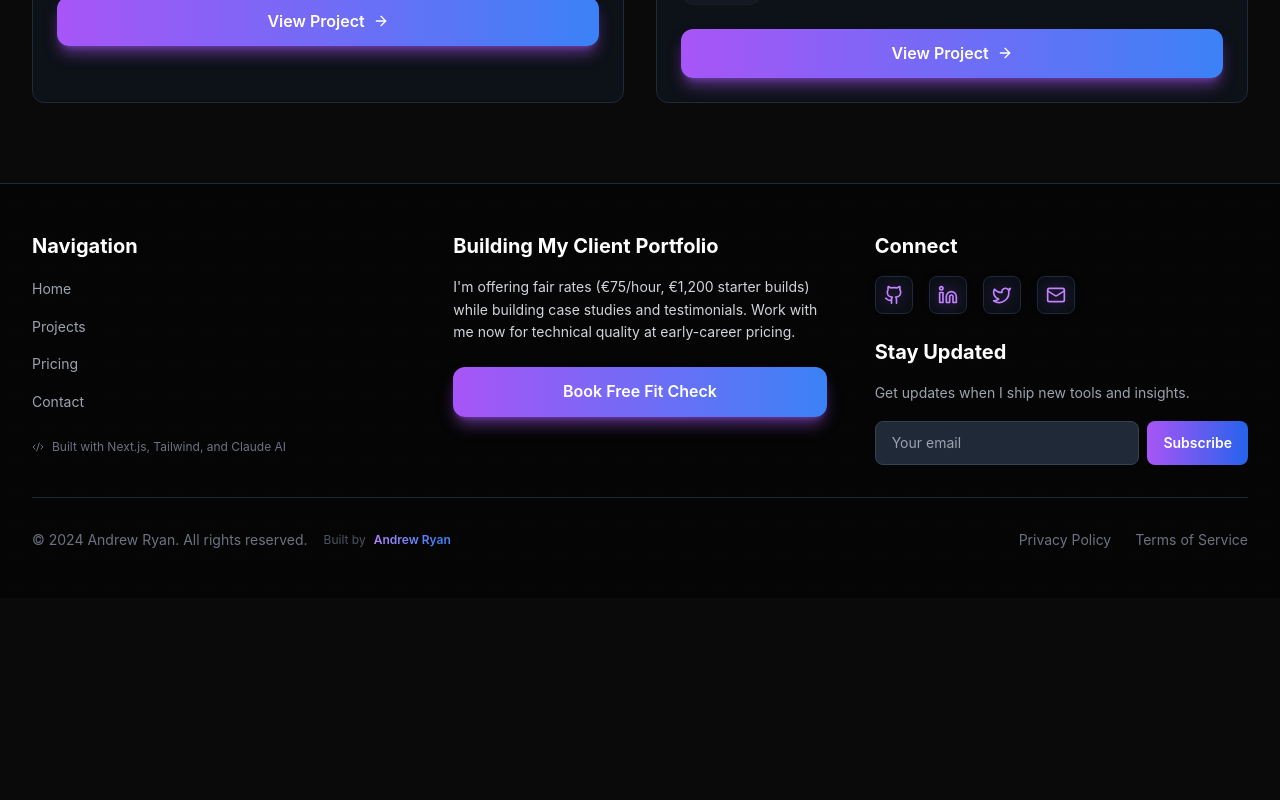
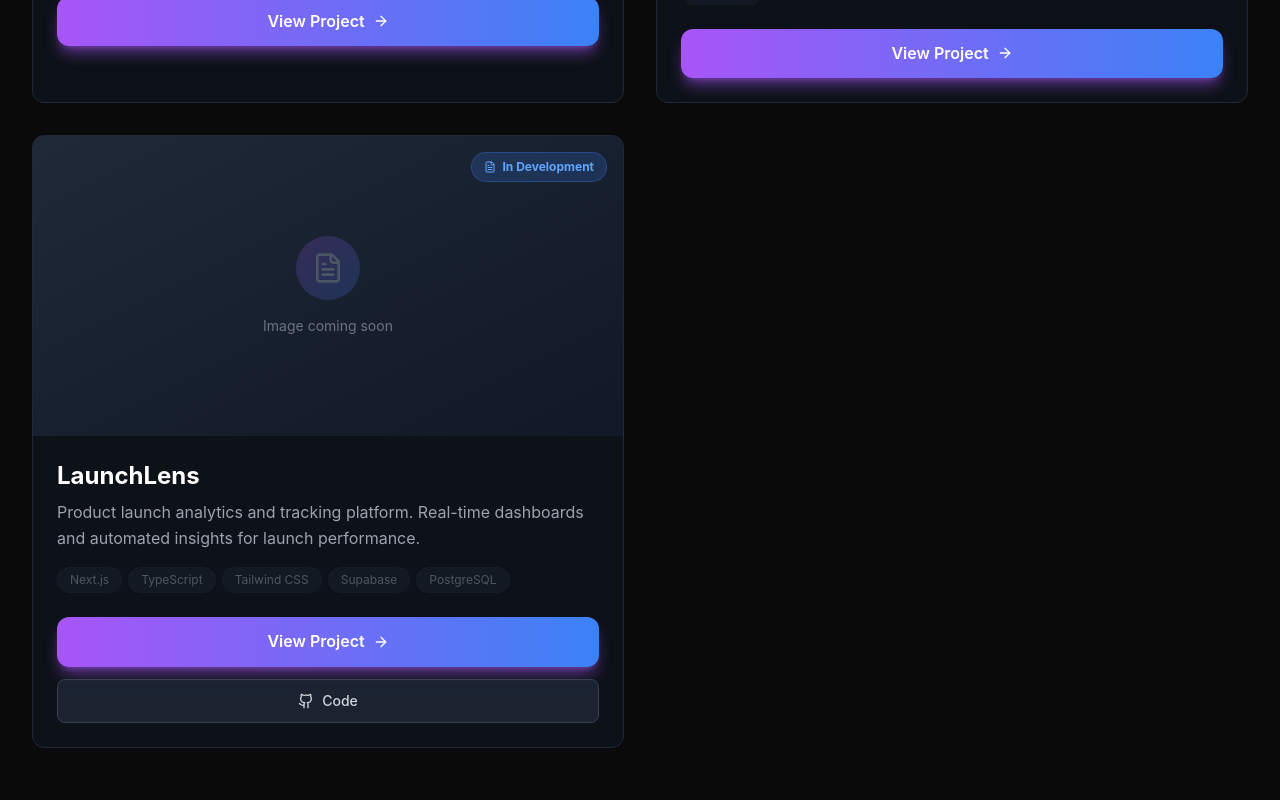
Before and after one commit to ar10000/portfolio_site, a Next.js app: page /projects in a window 1280 px wide. Shown: the part 1380-2180 px from the top of the page. Before the commit the page ends 1978 px from the top, so only its background shows below. Built offline with nearby package versions, Linux system fonts and the light colour scheme; no server answers.

Commit message:
Add LaunchLens project and Vercel Speed Insights integration

```diff
--- a/app/layout.tsx
+++ b/app/layout.tsx
@@ -1,5 +1,6 @@
 import type { Metadata } from "next";
 import Script from "next/script";
+import { SpeedInsights } from "@vercel/speed-insights/next";
 import "./globals.css";
 import Navigation from "@/components/Navigation";
 import Footer from "@/components/Footer";
@@ -112,6 +113,7 @@ export default function RootLayout({
         <Footer />
         {/* Floating Chat Assistant - Available on all pages */}
         <ChatAssistant variant="floating" />
+        <SpeedInsights />
       </body>
     </html>
   );
--- a/app/projects/[slug]/page.tsx
+++ b/app/projects/[slug]/page.tsx
@@ -458,6 +458,79 @@ export async function POST(request: Request) {
   return Response.json({ response: message.content });
 }`,
     codeLanguage: "typescript",
+  },
+  launchlens: {
+    title: "LaunchLens",
+    description: "Product launch analytics and tracking platform. Real-time dashboards and automated insights for launch performance.",
+    status: "In Development",
+    statusColor: "blue",
+    tech: ["Next.js", "TypeScript", "Tailwind CSS", "Supabase", "PostgreSQL"],
+    github: "https://github.com/ar10000/LaunchLens",
+    demo: null,
+    heroSummary: "Product launch analytics platform providing real-time dashboards and automated insights. Tracks launch performance metrics and provides actionable data for product teams.",
+    roleDuration: "Role: Full-stack Developer\nTimeline: In progress\nTools: Next.js, TypeScript, Tailwind CSS, Supabase, PostgreSQL",
+    problem:
+      "• Product teams lack visibility into launch performance metrics\n• Manual tracking of launch data is time-consuming and error-prone\n• No centralized platform for tracking launch analytics across multiple products\n• Difficult to compare launch performance across different products or time periods",
+    solution:
+      "LaunchLens provides a comprehensive analytics platform for tracking product launches. The system aggregates launch data from multiple sources, provides real-time dashboards, and generates automated insights. Teams can track key metrics, compare performance across launches, and identify trends to improve future launches.",
+    features: [
+      {
+        icon: BarChart3,
+        title: "Real-time Launch Dashboards",
+        description: "Live dashboards showing launch performance metrics and KPIs",
+      },
+      {
+        icon: Zap,
+        title: "Automated Analytics",
+        description: "Automated insights and performance tracking without manual setup",
+      },
+      {
+        icon: Filter,
+        title: "Multi-Product Tracking",
+        description: "Track and compare launches across multiple products",
+      },
+      {
+        icon: Database,
+        title: "Data Aggregation",
+        description: "Centralized platform aggregating launch data from multiple sources",
+      },
+      {
+        icon: BarChart3,
+        title: "Performance Comparison",
+        description: "Compare launch performance across different products and time periods",
+      },
+      {
+        icon: Sparkles,
+        title: "Actionable Insights",
+        description: "Automated recommendations based on launch performance data",
+      },
+    ],
+    techStack: [
+      { name: "Next.js", category: "Framework", icon: Code2 },
+      { name: "TypeScript", category: "Language", icon: Code2 },
+      { name: "Tailwind CSS", category: "Styling", icon: Sparkles },
+      { name: "Supabase", category: "Backend", icon: Database },
+      { name: "PostgreSQL", category: "Database", icon: Database },
+    ],
+    architecture:
+      "Frontend: Next.js application with TypeScript and Tailwind CSS\nBackend: Supabase for authentication and data storage\nDatabase: PostgreSQL for storing launch metrics and analytics data\nInfrastructure: Serverless deployment with real-time data processing",
+    technicalImplementation: [
+      "Next.js App Router for optimized routing and data fetching",
+      "Supabase integration for authentication and real-time data",
+      "PostgreSQL database optimized for analytics queries",
+      "Real-time dashboard updates using Supabase subscriptions",
+      "Automated data aggregation from multiple sources",
+      "Performance comparison algorithms for cross-launch analysis"
+    ],
+    metrics: null,
+    screenshots: [
+      "[Insert screenshots here]",
+    ],
+    cta: "Want a system like this? Book a 10-minute Fit Call.",
+    lessonsLearned:
+      "LaunchLens demonstrates the importance of real-time data visualization for product teams. Building analytics platforms requires careful consideration of data aggregation, query optimization, and user experience. The project shows how modern web technologies can create powerful analytics tools that provide actionable insights.",
+    codeSnippet: null,
+    codeLanguage: null,
   },
 };
 
--- a/app/projects/page.tsx
+++ b/app/projects/page.tsx
@@ -62,6 +62,20 @@ const projects = [
     demoUrl: null,
     githubUrl: null,
     status: "Live",
+  },
+  {
+    id: "launchlens",
+    title: "LaunchLens",
+    summary: "Product launch analytics and tracking platform. Real-time dashboards and automated insights for launch performance.",
+    description:
+      "Product launch analytics and tracking platform. Real-time dashboards and automated insights for launch performance.",
+    impact: null,
+    image: null, // No image available yet
+    tech: ["Next.js", "TypeScript", "Tailwind CSS", "Supabase", "PostgreSQL"],
+    badge: { type: "case-study", label: "In Development" },
+    demoUrl: null,
+    githubUrl: "https://github.com/ar10000/LaunchLens",
+    status: "In Development",
   },
 ];
 
--- a/package.json
+++ b/package.json
@@ -10,6 +10,7 @@
   },
   "dependencies": {
     "@anthropic-ai/sdk": "^0.71.0",
+    "@vercel/speed-insights": "^1.3.1",
     "framer-motion": "^11.3.19",
     "lucide-react": "^0.424.0",
     "next": "16.0.7",
```
Also changed, not shown: 1 other file (tests, documents, lock files or other folders).
